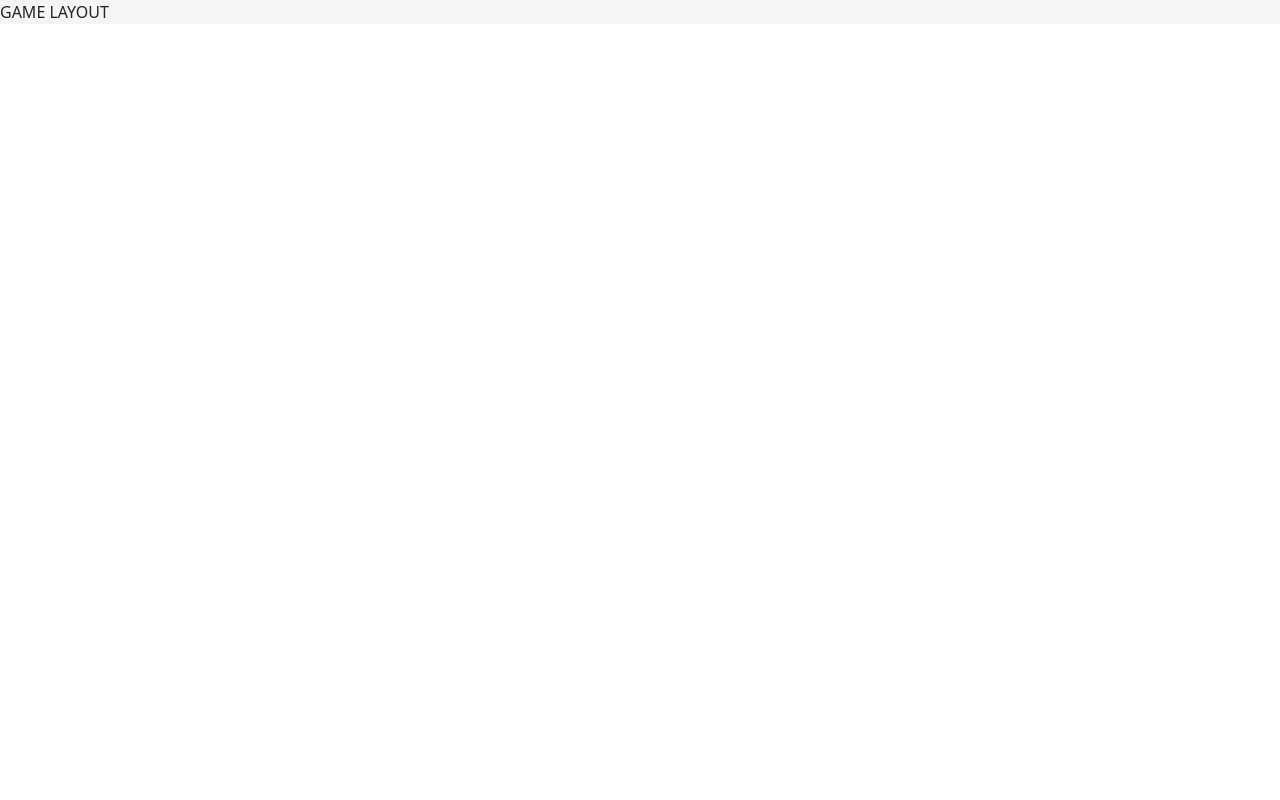
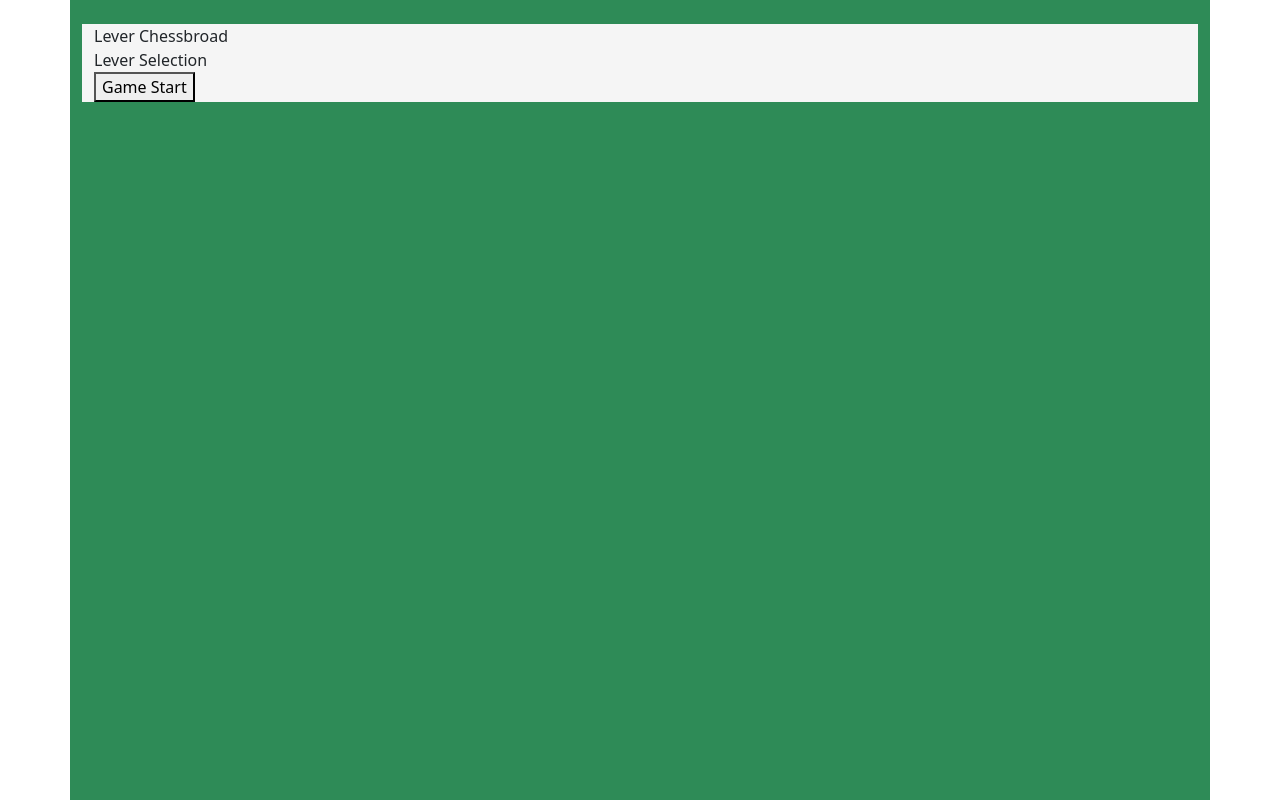
Before and after one commit to LuongChanHong/game-2048, a React (Create React App) app: page / in a window 1280 px wide. Built offline with nearby package versions, Linux system fonts and the light colour scheme.

Commit message:
add Home main layout element

```diff
--- a/src/App.js
+++ b/src/App.js
@@ -2,12 +2,16 @@ import "./App.css";
 import { BrowserRouter, Route, Routes } from "react-router-dom";
 
 import Main from "./pages/Main/Main";
+import Home from "./pages/Home/Home";
+import Chessboard from "./pages/Chessboard/Chessboard";
 
 function App() {
   return (
     <BrowserRouter>
       <Routes>
-        <Route path="/" element={<Main />} />
+        <Route path="/" element={<Home />} />
+        <Route path="/main" element={<Main />} />
+        <Route path="/chessboard" element={<Chessboard />} />
       </Routes>
     </BrowserRouter>
   );
--- /dev/null
+++ b/src/pages/Home/Home.css
@@ -0,0 +1,5 @@
+.homeContainer {
+  background-color: seagreen;
+  width: 100vw;
+  height: 100vh;
+}
--- /dev/null
+++ b/src/pages/Home/Home.jsx
@@ -0,0 +1,20 @@
+import React from "react";
+import "./Home.css";
+
+const Home = () => {
+  return (
+    <section className="homeContainer container p-4 ">
+      <section className="row">
+        <section className="homeWrapper">
+          <section>Lever Chessbroad</section>
+          <section>Lever Selection</section>
+          <section>
+            <button>Game Start</button>
+          </section>
+        </section>
+      </section>
+    </section>
+  );
+};
+
+export default Home;
```
Also changed, not shown: src/pages/Menu/Menu.css (deleted), src/pages/Menu/Menu.jsx (deleted).
